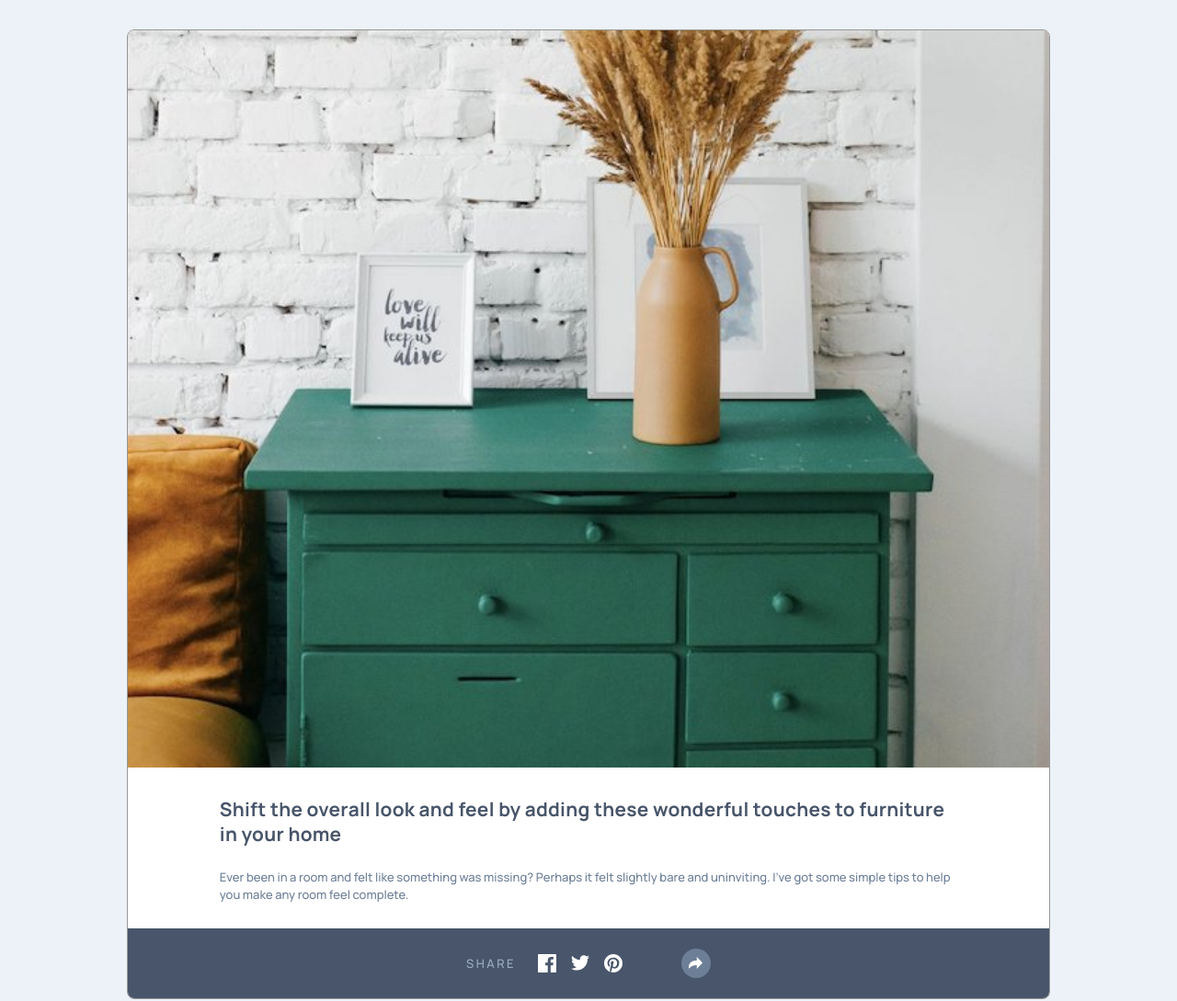
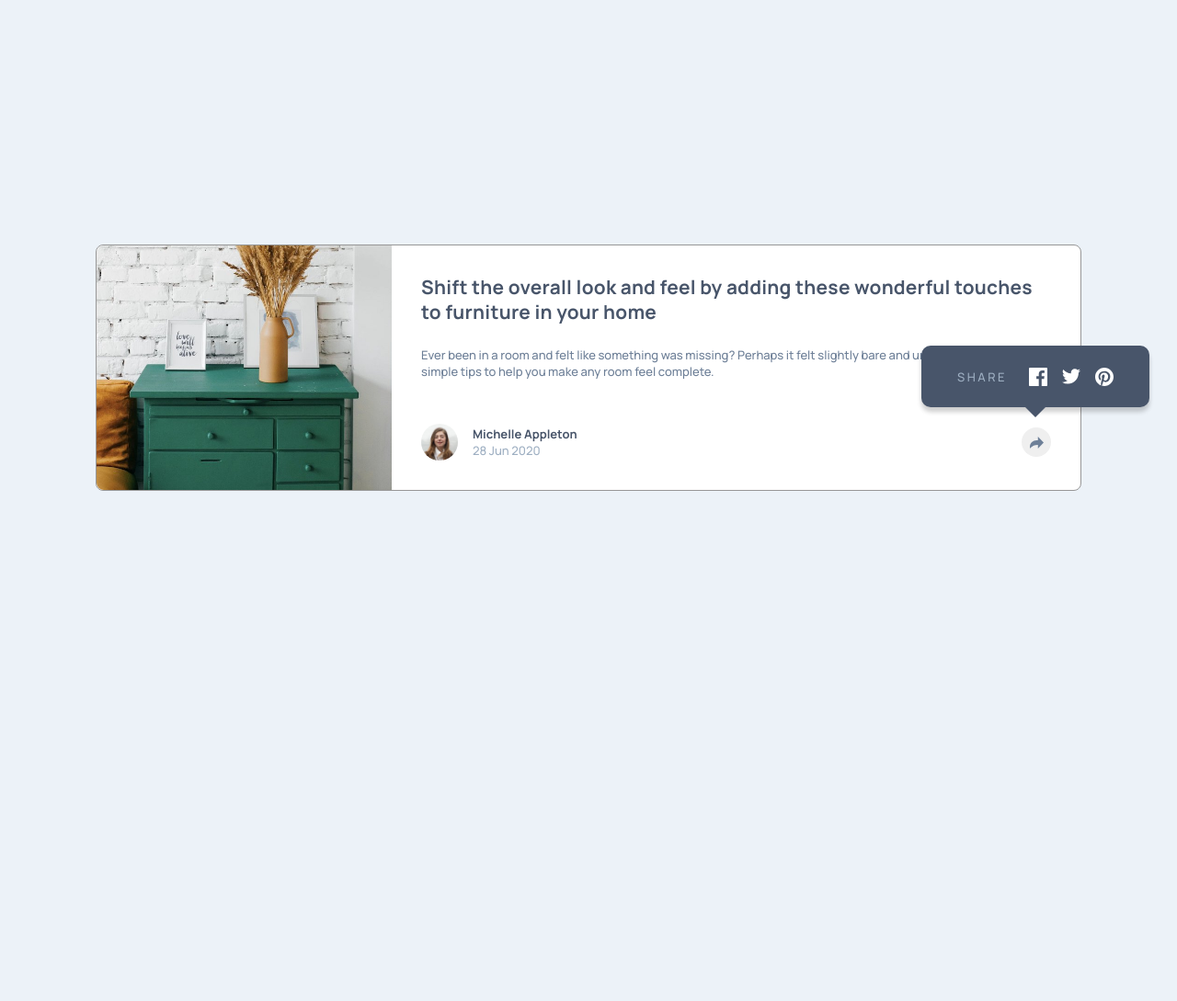
Before and after one commit to vCentDev/article-preview-component-master, a plain HTML site: page index.html in a window 1280 px wide. Shown: the whole page at 92% size. After the commit the page ends 800 px from the top, so only its background shows below. Drawn offline with Linux system fonts and the light colour scheme.

Commit message:
refactor card layout and add desktop responsive design with repositioned share popover.

```diff
--- a/index.html
+++ b/index.html
@@ -17,11 +17,13 @@
   <body class="text--preset-2">
     <main class="page-wrapper">
       <article class="card">
-        <img
-          class="card__image"
-          src="./images/drawers.jpg"
-          alt="Green drawers with a decorative vase"
-        />
+        <div class="card__image-container">
+          <img
+            class="card__image"
+            src="./images/drawers.jpg"
+            alt="Green drawers with a decorative vase"
+          />
+        </div>
 
         <div class="card__content">
           <div class="card__text-block">
@@ -43,7 +45,7 @@
                 src="./images/avatar-michelle.jpg"
                 alt="Michelle Appleton"
               />
-              <address class="card__profile-data">
+              <address class="card__profile-meta">
                 <p class="card__profile-name text--preset-2-bold">
                   Michelle Appleton
                 </p>
@@ -66,10 +68,10 @@
                 aria-hidden="true"
               />
             </button>
-
-            <!-- SHARE TOAST -->
           </footer>
         </div>
+
+        <!-- SHARE TOAST -->
         <section
           id="share-toast"
           class="card__share-popover"
--- a/style.css
+++ b/style.css
@@ -103,24 +103,28 @@ ul {
 body {
   display: grid;
   place-items: center;
-  padding: var(--space-32px) var(--space-16px);
+  min-height: 100dvh;
+  padding-inline: var(--space-16px);
   background-color: var(--color-grey-200);
 }
 
 /* --------------- Components --------------- */
 /* Card */
 .card {
-  min-width: 327px;
+  max-width: 1124px;
   position: relative;
   display: flex;
   flex-direction: column;
   align-items: center;
-  gap: var(--space-32px);
-  overflow: hidden;
 
   border: 1px solid #979797;
   border-radius: var(--space-8px);
   background-color: var(--color-white);
+}
+
+.card__image-container {
+  overflow: hidden;
+  border-radius: 8px 8px 0 0;
 }
 
 .card__image {
@@ -128,10 +132,10 @@ body {
 }
 
 .card__content {
-  width: 80%;
   display: flex;
   flex-direction: column;
   gap: var(--space-48px);
+  padding: var(--space-32px);
 }
 
 .card__text-block {
@@ -145,7 +149,6 @@ body {
   justify-content: space-between;
   align-items: center;
   gap: 64px;
-  margin-block-end: var(--space-16px);
 }
 
 .card__profile {
@@ -185,7 +188,7 @@ body {
   bottom: 0;
   width: 100%;
   height: 76px;
-  display: flex;
+  display: none;
   flex-direction: column;
   justify-content: center;
   align-items: center;
@@ -227,3 +230,46 @@ body {
 .card__share-icon-close {
   filter: brightness(0) saturate(100%) invert(100%);
 }
+
+@media screen and (width > 47em) {
+  body {
+    padding-inline: var(--space-104px);
+  }
+  .card {
+    flex-direction: row;
+    align-items: stretch;
+  }
+  .card__image-container {
+    width: 30%;
+    border-radius: 8px 0 0 8px;
+  }
+  .card__image {
+    height: 100%;
+    object-fit: cover;
+  }
+  .card__content {
+    width: 70%;
+  }
+  .card__share-popover {
+    width: 248px;
+    height: 67px;
+    display: flex;
+    bottom: 90px;
+    right: -75px;
+    border-radius: 10px;
+    box-shadow: 0 5px 5px rgba(0, 0, 0, 0.2);
+  }
+  .card__share-popover::after {
+    content: "";
+    position: absolute;
+    bottom: -11px;
+    width: 0;
+    height: 0;
+    border-left: 12px solid transparent;
+    border-right: 12px solid transparent;
+    border-top: 12px solid var(--color-grey-900);
+  }
+  .card__share-popover-close {
+    display: none;
+  }
+}
```
